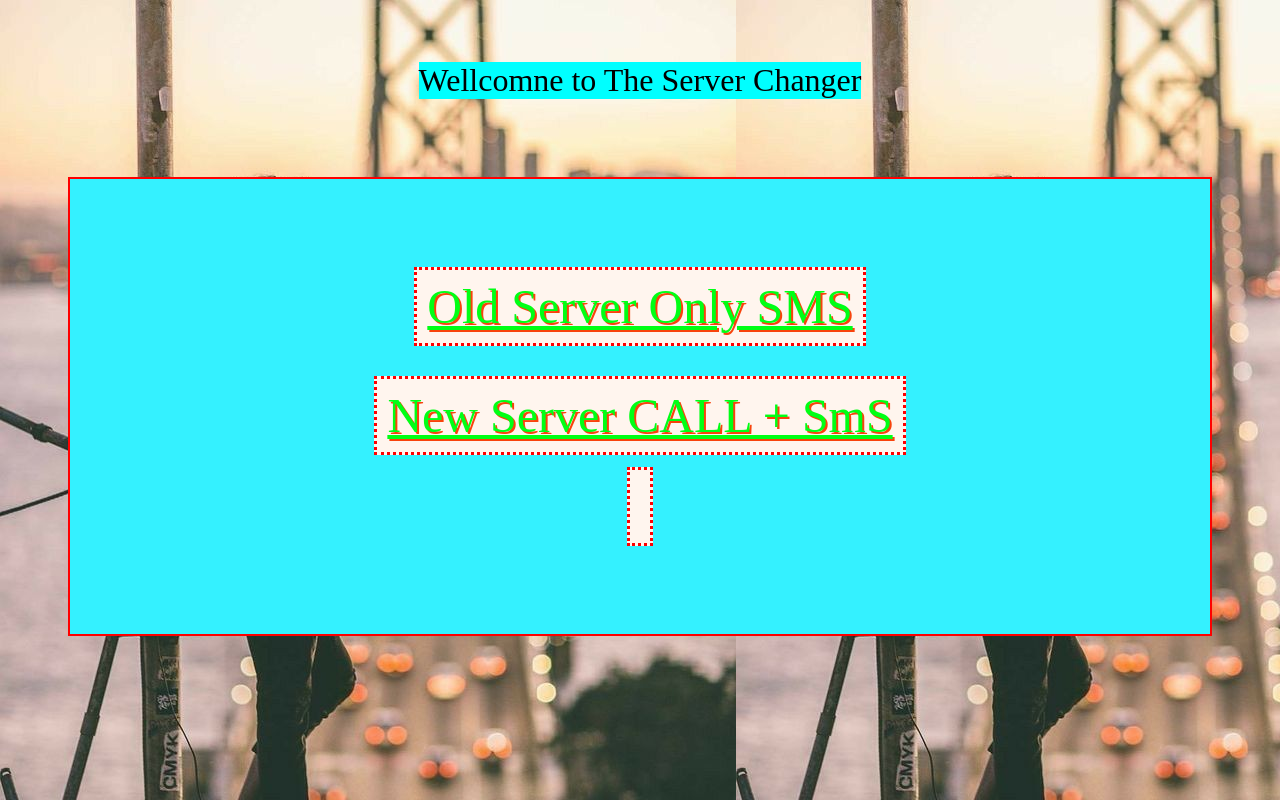
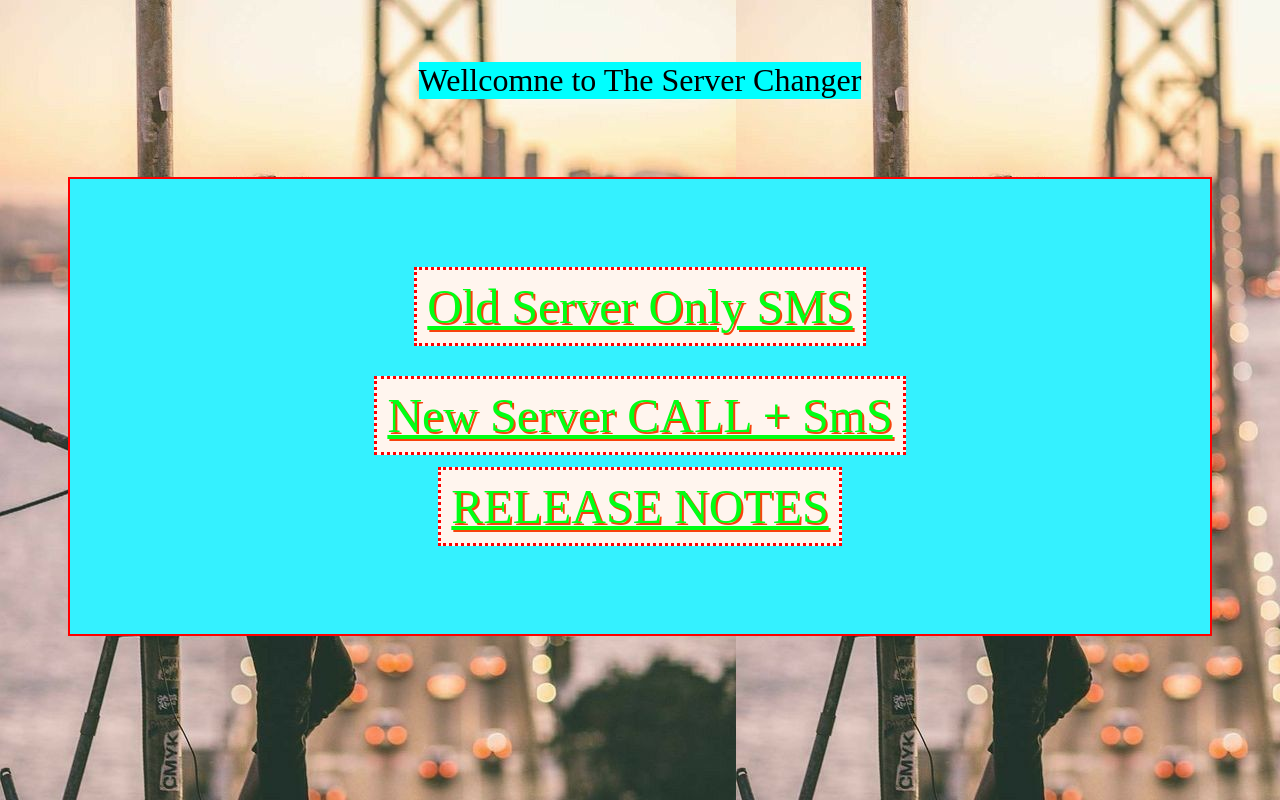
Before and after one commit to rajnikantmahato/clajajpdk, a plain HTML site: page changer2.html in a window 1280 px wide. Drawn offline with Linux system fonts and the light colour scheme.

Commit message:
Update changer2.html

```diff
--- a/changer2.html
+++ b/changer2.html
@@ -67,7 +67,7 @@ body{
     <a href="https://simplehacker02.github.io/motherfocker/index6.html"> New Server CALL + SmS </a>
     <br>
     <br><br>
-        <a href="https://simplehacker01.github.io/README/"></a>
+        <a href="https://simplehacker01.github.io/README/">RELEASE NOTES</a>
     </div>
 </body>
 </html>
```
